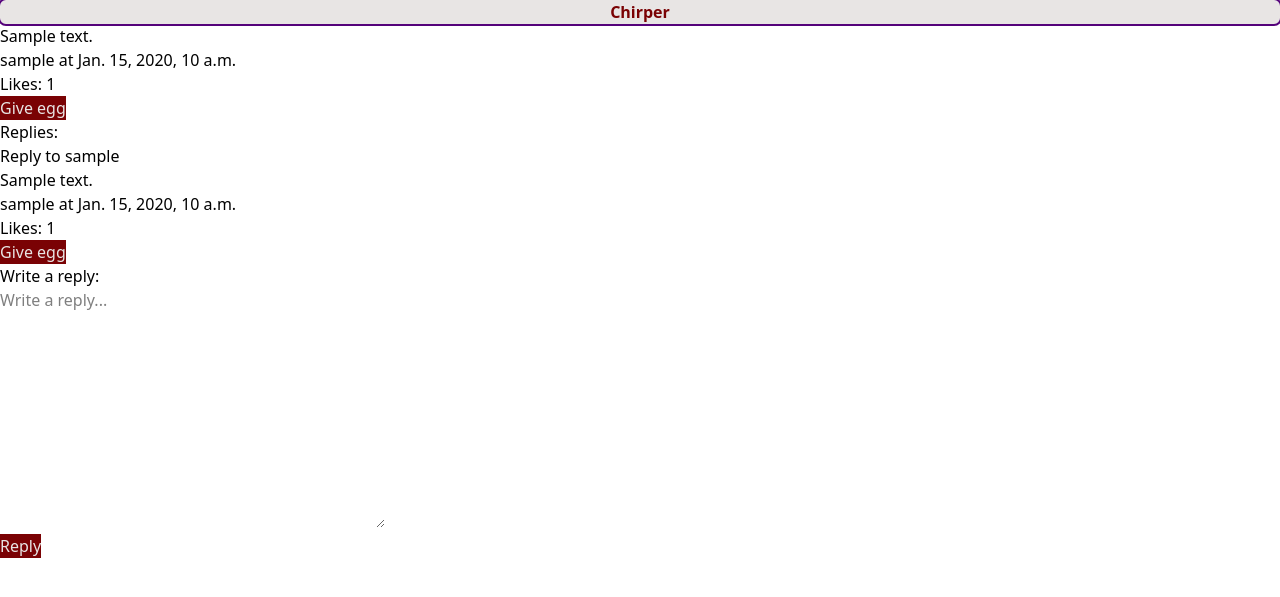
After one commit to Galacticica/chirper, a Django app: page /chirp/1/ in a window 1280 px wide. The commit adds this page. Shown: the top 597 px of the page. Run offline with Django 5.2, Linux system fonts and the light colour scheme; a user stored in the database is signed in; tables that the repository leaves empty hold one stand-in row (values such as "Sample post").

Commit message:
created reply pages

```diff
--- a/chirps/forms.py
+++ b/chirps/forms.py
@@ -1,12 +1,12 @@
 from django import forms
-from .models import Chirp
+from .models import Chirp, Reply
 
 class ChirpForm(forms.ModelForm):
     content = forms.CharField(
         label='',
         max_length=255,
         widget=forms.Textarea(attrs={'placeholder': 'Write a new chirp...'})
-        )
+    )
 
     class Meta:
         model = Chirp
@@ -14,3 +14,14 @@ class ChirpForm(forms.ModelForm):
 
 class LikeForm(forms.Form):
     chirp_id = forms.IntegerField(widget=forms.HiddenInput())
+
+class ReplyForm(forms.ModelForm):
+    content = forms.CharField(
+        label='',
+        max_length=255,
+        widget=forms.Textarea(attrs={'placeholder': 'Write a reply...'})
+    )
+
+    class Meta:
+        model = Reply
+        fields = ['content']
--- a/chirps/models.py
+++ b/chirps/models.py
@@ -1,14 +1,12 @@
 from django.db import models
 from django.contrib.auth.models import User
-
+from django.utils import timezone
 
 class Chirp(models.Model):
     user = models.ForeignKey(User, on_delete=models.CASCADE)
     content = models.CharField(max_length=255)
-    created_at = models.DateTimeField(auto_now_add=True)
+    created_at = models.DateTimeField(default=timezone.now)
     likes = models.IntegerField(default=0)
-
 
 class Reply(Chirp):
     parent = models.ForeignKey(Chirp, on_delete=models.CASCADE, related_name="replies")
-    reply_content = models.CharField(max_length=255)
--- /dev/null
+++ b/chirps/templates/chirps/chirp.html
@@ -0,0 +1,50 @@
+{% extends 'base.html' %}
+
+{% block extra_head %}
+<head>
+    <div class="flex justify-center items-center bg-[#e8e5e4] font-bold text-[#7a0204] outline-2 outline-[#54027a] rounded-md">
+    Chirper
+    </div>
+</head>
+{% endblock extra_head %}
+
+{% block content %}
+<body class="flex justify-center items-center outline-solid-10-[#54027a] rounded-md">
+    <div>
+        <h2>{{ chirp.content }}</h2>
+        <h3>{{ chirp.user }} at {{ chirp.created_at }}</h3>
+        <p>Likes: {{ chirp.likes }}</p>
+        <form method="post" action="">
+            {% csrf_token %}
+            <input type="hidden" name="chirp_id" value="{{ chirp.id }}">
+            <button type="submit" class="bg-[#7a0204] text-[#e8e5e4]">Give egg</button>
+        </form>
+    </div>
+
+    <div>
+        <h3>Replies:</h3>
+        {% for reply in replies %}
+        <div>
+            <h4>Reply to {{ reply.parent.user }}</h4>
+            <h3>{{ reply.content }}</h3>
+            <h4>{{ reply.user }} at {{ reply.created_at }}</h4>
+            <p>Likes: {{ reply.likes }}</p>
+            <form method="post" action="">
+                {% csrf_token %}
+                <input type="hidden" name="chirp_id" value="{{ reply.id }}">
+                <button type="submit" class="bg-[#7a0204] text-[#e8e5e4]">Give egg</button>
+            </form>
+        </div>
+        {% endfor %}
+    </div>
+
+    <div>
+        <h3>Write a reply:</h3>
+        <form method="post" action="">
+            {% csrf_token %}
+            {{ reply_form.as_p }}
+            <button type="submit" class="bg-[#7a0204] text-[#e8e5e4]">Reply</button>
+        </form>
+    </div>
+</body>
+{% endblock content %}
--- a/chirps/urls.py
+++ b/chirps/urls.py
@@ -1,6 +1,7 @@
 from django.urls import path
-from .views import HomeView
+from .views import HomeView, ChirpView
 
 urlpatterns = [
     path('', HomeView.as_view(), name='home'),
+    path('chirp/<int:chirp_id>/', ChirpView.as_view(), name='chirp_detail'),
 ]
--- a/chirps/views.py
+++ b/chirps/views.py
@@ -1,8 +1,6 @@
-from django.http import HttpResponse
 from django.contrib.auth.mixins import LoginRequiredMixin
-from django.template import loader
 from .models import Chirp
-from .forms import ChirpForm, LikeForm
+from .forms import ChirpForm, LikeForm, ReplyForm
 from django.shortcuts import render, redirect
 from django.views import View
 
@@ -11,15 +9,7 @@ class HomeView(LoginRequiredMixin, View):
     login_url = '/accounts/login/'
 
     def get(self, request):
-        chirps = Chirp.objects.order_by('-created_at')
-        chirp_form = ChirpForm()
-        like_form = LikeForm()
-        context = {
-            'chirps': chirps,
-            'chirp_form': chirp_form,
-            'like_form': like_form
-        }
-        return render(request, self.template_name, context)
+        return self.render_homepage(request)
 
     def post(self, request):
         if 'content' in request.POST:
@@ -56,3 +46,51 @@ class HomeView(LoginRequiredMixin, View):
             'like_form': like_form
         }
         return render(request, self.template_name, context)
+
+
+class ChirpView(LoginRequiredMixin, View):
+    template_name = 'chirps/chirp.html'
+    login_url = '/accounts/login/'
+
+    def get(self, request, chirp_id):
+        return self.render_chirp_detail(request, chirp_id)
+
+    def post(self, request, chirp_id):
+        if 'content' in request.POST:
+            self.handle_reply_post(request, chirp_id)
+        elif 'chirp_id' in request.POST:
+            self.handle_like_post(request, chirp_id)
+
+        return self.render_chirp_detail(request, chirp_id)
+
+    def handle_reply_post(self, request, chirp_id):
+        chirp = Chirp.objects.get(id=chirp_id)
+        reply_form = ReplyForm(request.POST)
+        if reply_form.is_valid():
+            reply = reply_form.save(commit=False)
+            reply.user = request.user
+            reply.parent = chirp
+            reply.save()
+            return redirect('chirp_detail', chirp_id=chirp_id)
+
+    def handle_like_post(self, request, chirp_id):
+        like_form = LikeForm(request.POST)
+        if like_form.is_valid():
+            chirp_id = like_form.cleaned_data['chirp_id']
+            chirp_or_reply = Chirp.objects.get(id=chirp_id)
+            chirp_or_reply.likes += 1
+            chirp_or_reply.save()
+            return redirect('chirp_detail', chirp_id=chirp_id)
+
+    def render_chirp_detail(self, request, chirp_id):
+        chirp = Chirp.objects.get(id=chirp_id)
+        replies = chirp.replies.all()
+        reply_form = ReplyForm()
+        like_form = LikeForm()
+        context = {
+            'chirp': chirp,
+            'replies': replies,
+            'reply_form': reply_form,
+            'like_form': like_form
+        }
+        return render(request, self.template_name, context)
```
Also changed, not shown: chirps/templates/chirps/homepage.html (+6 -2 lines), chirps/migrations/0003_remove_reply_reply_content_alter_chirp_created_at.py (added).
